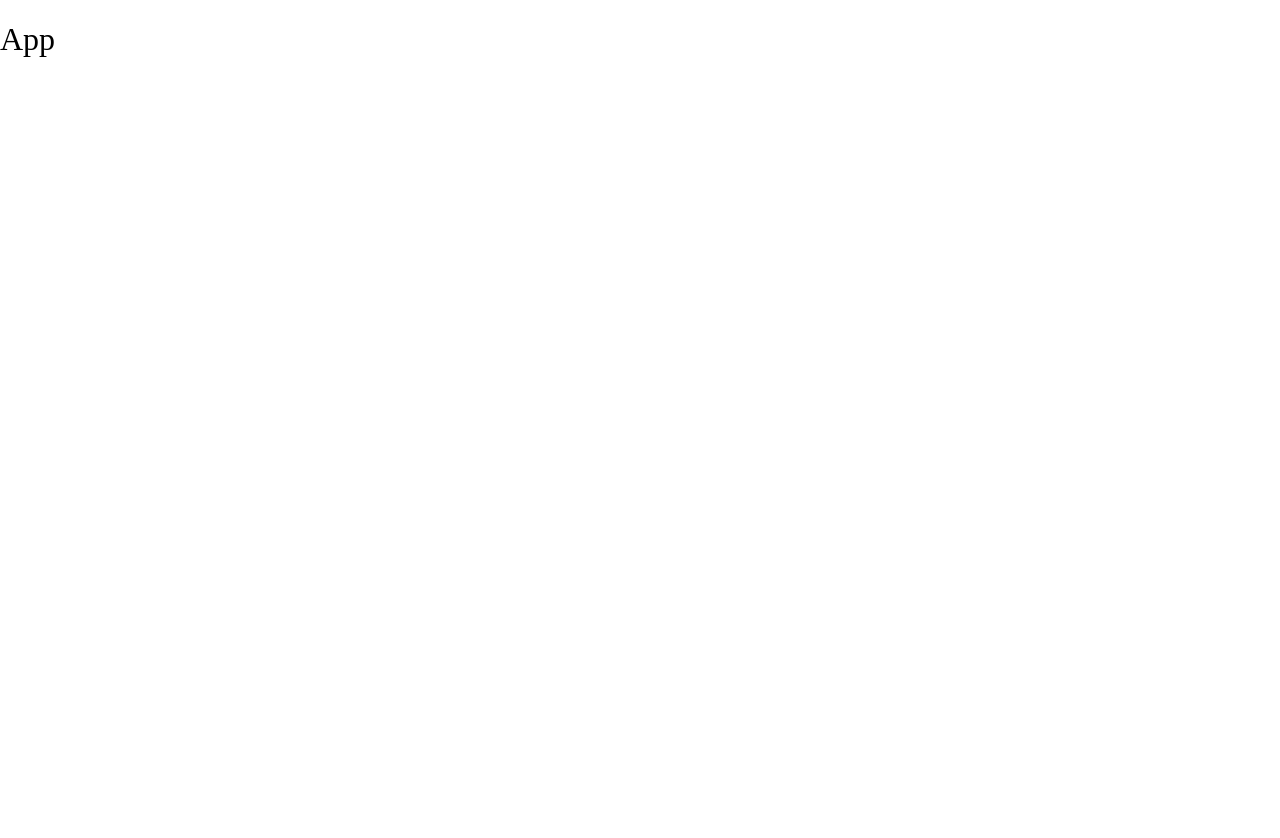
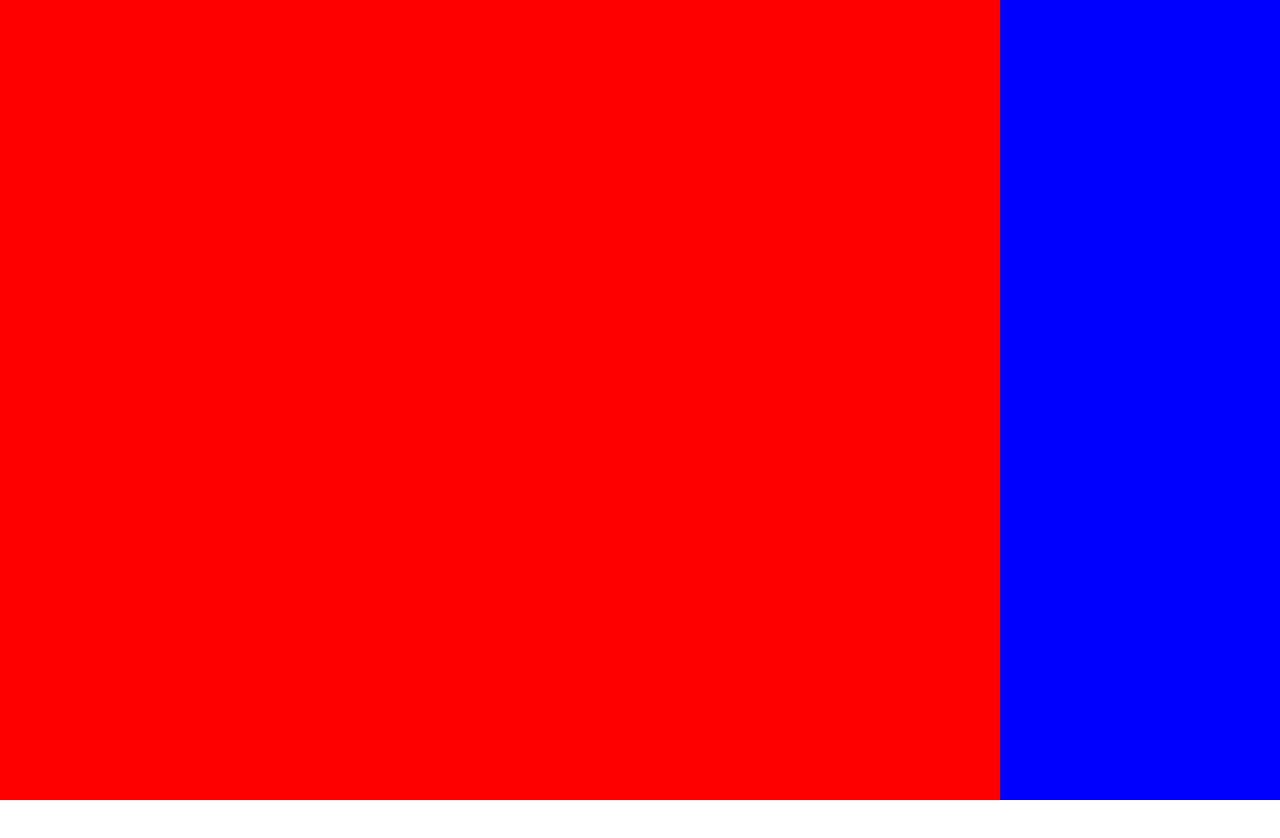
Before and after one commit to FuturaExtraBold/sidescroll, a React (Create React App) app: page / in a window 1280 px wide. Shown: the top 838 px of the page. Built offline with nearby package versions, Linux system fonts and the light colour scheme.

Commit message:
Got window resizing working properly.

```diff
--- a/src/components/App.js
+++ b/src/components/App.js
@@ -1,9 +1,55 @@
-import React from "react";
+import React, { Component } from "react";
+import $ from "jquery";
+import TweenMax from "gsap";
 
-function App() {
-  return (
-    <h1>App</h1>
-  );
+class App extends Component {
+
+  componentDidMount() {
+    let $window = $(window);
+    let windowWidth, windowHeight;
+
+    let $holder = $(".holder");
+    let $slider = $(".slider");
+    let $sections = $(".section");
+
+    let sliderWidth = 0;
+    $sections.each((index) => {
+      sliderWidth += $sections.eq(index).outerWidth();
+    });
+    $slider.css("width", sliderWidth + "px");
+
+    function handleWheel(evt) {
+      TweenMax.to($slider, 0.5, { x: -$window.scrollTop(), ease: "easeOutExpo" });
+    }
+
+    function updateWindow() {
+      windowWidth = $window.outerWidth();
+      windowHeight = $window.outerHeight();
+      let holderHeight = sliderWidth - windowWidth + windowHeight;
+      $holder.css("height", holderHeight + "px");
+    }
+
+    $window.on("wheel", handleWheel);
+    $window.on("resize", updateWindow);
+
+    updateWindow();
+  }
+
+  render() {
+    return (
+      <div className="holder">
+        <div className="fixer">
+          <div className="slider">
+            <section className="section"></section>
+            <section className="section"></section>
+            <section className="section"></section>
+            <section className="section"></section>
+            <section className="section"></section>
+          </div>
+        </div>
+      </div>
+    );
+  }
 }
 
 export default App;
--- a/src/stylesheets/app.scss
+++ b/src/stylesheets/app.scss
@@ -1,3 +1,8 @@
 @import "base/mixins";
 @import "base/reset";
 @import "base/document";
+
+@import "components/fixer";
+@import "components/holder";
+@import "components/section";
+@import "components/slider";
--- /dev/null
+++ b/src/stylesheets/components/fixer.scss
@@ -0,0 +1,4 @@
+.fixer {
+  @include fit;
+  position: fixed;
+}
--- /dev/null
+++ b/src/stylesheets/components/holder.scss
@@ -0,0 +1,5 @@
+.holder {
+  position: absolute;
+  width: 100vw;
+  height: 5000px;
+}
--- /dev/null
+++ b/src/stylesheets/components/section.scss
@@ -0,0 +1,9 @@
+.section {
+  float: left;
+  width: 1000px;
+  height: 100vh;
+  background-color: red;
+}
+.section:nth-child(even) {
+  background-color: blue;
+}
--- /dev/null
+++ b/src/stylesheets/components/slider.scss
@@ -0,0 +1,3 @@
+.slider {
+  @include fit;
+}
```
